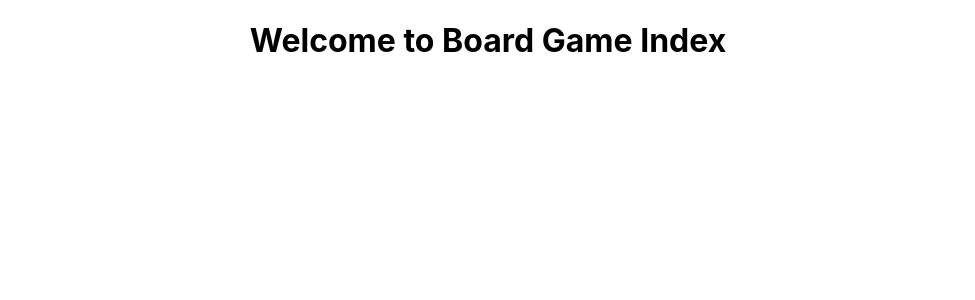
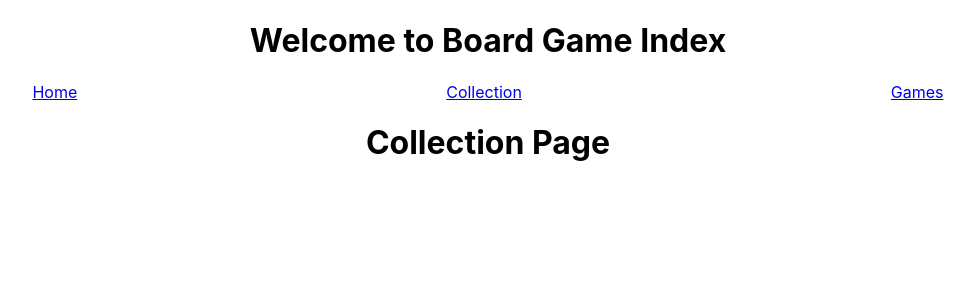
Before and after one commit to nealpoppe/bgi-frontend, a React (Create React App) app: page /collection in a window 1280 px wide. Shown: the top 300 px of the page, without its empty margins (152-1127 px from the left). Built offline with nearby package versions, Linux system fonts and the light colour scheme; no server answers.

Commit message:
pages linked

```diff
--- a/public/index.html
+++ b/public/index.html
@@ -2,7 +2,7 @@
 <html lang="en">
   <head>
     <meta charset="utf-8" />
-    <link rel="icon" href="%PUBLIC_URL%/favicon.ico" />
+    <!-- <link rel="icon" href="%PUBLIC_URL%/favicon.ico" /> -->
     <meta name="viewport" content="width=device-width, initial-scale=1" />
     <meta name="theme-color" content="#000000" />
     <meta
@@ -19,12 +19,11 @@
       Notice the use of %PUBLIC_URL% in the tags above.
       It will be replaced with the URL of the `public` folder during the build.
       Only files inside the `public` folder can be referenced from the HTML.
-
       Unlike "/favicon.ico" or "favicon.ico", "%PUBLIC_URL%/favicon.ico" will
       work correctly both with client-side routing and a non-root public URL.
       Learn how to configure a non-root public URL by running `npm run build`.
     -->
-    <title>React App</title>
+    <title>BGI</title>
   </head>
   <body>
     <noscript>You need to enable JavaScript to run this app.</noscript>
@@ -32,10 +31,8 @@
     <!--
       This HTML file is a template.
       If you open it directly in the browser, you will see an empty page.
-
       You can add webfonts, meta tags, or analytics to this file.
       The build step will place the bundled scripts into the <body> tag.
-
       To begin the development, run `npm start` or `yarn start`.
       To create a production bundle, use `npm run build` or `yarn build`.
     -->
--- a/src/App.css
+++ b/src/App.css
@@ -2,37 +2,7 @@
   text-align: center;
 }
 
-.App-logo {
-  height: 40vmin;
-  pointer-events: none;
+nav {
+  display: flex;
+  justify-content: space-around;
 }
-
-@media (prefers-reduced-motion: no-preference) {
-  .App-logo {
-    animation: App-logo-spin infinite 20s linear;
-  }
-}
-
-.App-header {
-  background-color: #282c34;
-  min-height: 100vh;
-  display: flex;
-  flex-direction: column;
-  align-items: center;
-  justify-content: center;
-  font-size: calc(10px + 2vmin);
-  color: white;
-}
-
-.App-link {
-  color: #61dafb;
-}
-
-@keyframes App-logo-spin {
-  from {
-    transform: rotate(0deg);
-  }
-  to {
-    transform: rotate(360deg);
-  }
-}
--- a/src/App.js
+++ b/src/App.js
@@ -1,9 +1,10 @@
 import React, { Component } from 'react';
 import axios from 'axios';
-import { Route, Link } from 'react-router-dom';
+import { Route, NavLink } from 'react-router-dom';
 import './App.css';
 
 import Home from "./Home"
+import Collection from "./Collection"
 import Games from "./Games"
 
 class App extends Component {
@@ -30,6 +31,20 @@ class App extends Component {
     return (
       <div className="App">
         <h1>Welcome to Board Game Index</h1>
+        <nav>
+          <NavLink exact to="/">Home</NavLink>
+          <NavLink to="/collection">Collection</NavLink>
+          <NavLink to="/games">Games</NavLink>
+        </nav>
+        <Route exact path="/" render={() => (
+          <Home />
+        )} />
+        <Route path="/collection" render={() => (
+          <Collection />
+        )} />
+        <Route path="/games" render={() => (
+          <Games />
+        )} />
       </div>
     );
   }
--- /dev/null
+++ b/src/Collection.js
@@ -0,0 +1,9 @@
+import React from 'react';
+
+const Collection = props => {
+  return(
+    <h1>Collection Page</h1>
+  )
+}
+
+export default Collection;
--- a/src/Games.js
+++ b/src/Games.js
@@ -1,9 +1,8 @@
 import React from 'react';
-// import { Link } from 'react-router-dom';
 
 const Games = props => {
   return(
-    <h1>Games</h1>
+    <h1>Games Page</h1>
   )
 }
 
--- a/src/Home.js
+++ b/src/Home.js
@@ -1,9 +1,8 @@
 import React from 'react';
-// import { Link } from 'react-router-dom';
 
 const Home = props => {
   return(
-    <h1>Home</h1>
+    <h1>Home Page</h1>
   )
 }
 
--- a/src/index.js
+++ b/src/index.js
@@ -2,16 +2,17 @@ import React from 'react';
 import ReactDOM from 'react-dom';
 import './index.css';
 import App from './App';
-import reportWebVitals from './reportWebVitals';
+// import reportWebVitals from './reportWebVitals';
+import { BrowserRouter as Router } from 'react-router-dom';
 
 ReactDOM.render(
-  <React.StrictMode>
+  <Router>
     <App />
-  </React.StrictMode>,
+  </Router>,
   document.getElementById('root')
 );
 
 // If you want to start measuring performance in your app, pass a function
 // to log results (for example: reportWebVitals(console.log))
 // or send to an analytics endpoint. Learn more: https://bit.ly/CRA-vitals
-reportWebVitals();
+// reportWebVitals();
```
